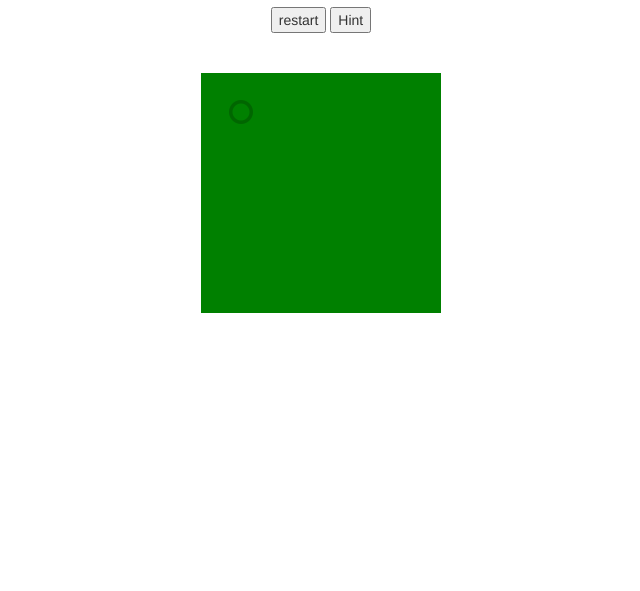
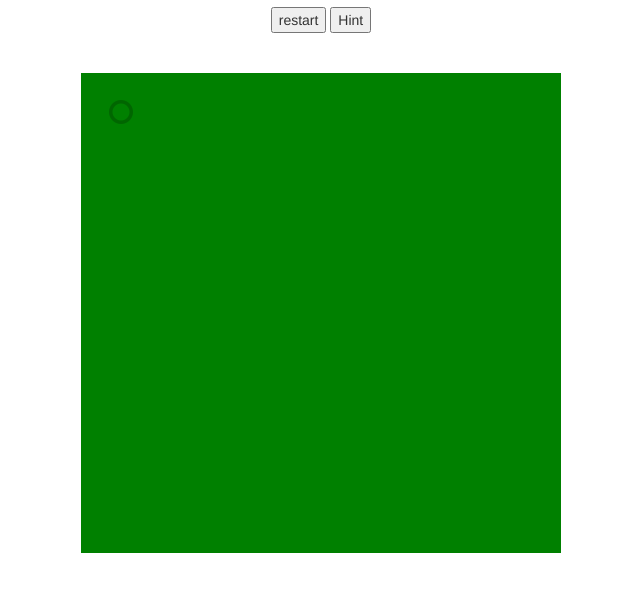
Before and after one commit to QGfcc/TicTacToe, a plain HTML site: page index.html in a window 1280 px wide. Shown: the part 63-654 px from the top of the page, without its empty margins (319-959 px from the left). Drawn offline with nearby package versions, Linux system fonts and the light colour scheme.

Commit message:
griid gen done
need global css
need scores

```diff
--- a/index.html
+++ b/index.html
@@ -40,8 +40,9 @@ and open the template in the editor.
       </div>
 
       <!--//TODO gen from js-->
-      <div class="grid">
-        <div class="row">
+
+      <div class="grid" id="grid">
+<!--        <div class="row">
           <div class="cell" id="cell1">
 
           </div>
@@ -73,7 +74,7 @@ and open the template in the editor.
           <div class="cell" id="cell9">
 
           </div>
-        </div>
+        </div>-->
       </div>
     </div>
 
--- a/js/main.js
+++ b/js/main.js
@@ -6,39 +6,43 @@
 
 
 function TicTacToe() {
-  var horizontalCellNumber = 3;
-  var verticalCellNumber = 3;
-  var cellInARowToWin = 3;
-  var cellsEl = [//TODO gen from rows number
-    [
-      $("#cell1"),
-      $("#cell2"),
-      $("#cell3")
-    ], [
-      $("#cell4"),
-      $("#cell5"),
-      $("#cell6")
-    ], [
-      $("#cell7"),
-      $("#cell8"),
-      $("#cell9")
-    ]
-  ];
-  var cellsVal = [//TODO gen from rows number
-    [
-      undefined,
-      undefined,
-      undefined
-    ], [
-      undefined,
-      undefined,
-      undefined
-    ], [
-      undefined,
-      undefined,
-      undefined
-    ]
-  ];
+  var horizontalCellNumber = 6;
+//  var verticalCellNumber = 6;
+  var verticalCellNumber = horizontalCellNumber;
+  var cellInARowToWin = 4;
+//  var cellsEl = [//TODO gen from rows number
+//    [
+//      $("#cell1"),
+//      $("#cell2"),
+//      $("#cell3")
+//    ], [
+//      $("#cell4"),
+//      $("#cell5"),
+//      $("#cell6")
+//    ], [
+//      $("#cell7"),
+//      $("#cell8"),
+//      $("#cell9")
+//    ]
+//  ];
+//  var cellsVal = [//TODO gen from rows number
+//    [
+//      undefined,
+//      undefined,
+//      undefined
+//    ], [
+//      undefined,
+//      undefined,
+//      undefined
+//    ], [
+//      undefined,
+//      undefined,
+//      undefined
+//    ]
+//  ];
+  var cellsEl;
+  var cellsVal;
+
 //  var glyphiconX = "glyphicon glyphicon-remove";
 //  var iconX = '<span class="glyphicon glyphicon-remove"></span>';
   var iconX = $('<span class="glyphicon glyphicon-remove"></span>');
@@ -50,10 +54,33 @@ function TicTacToe() {
   var isPlayer1X = false; //TODO get in GUI
   var isPlayer1AI = false; //TODO get in GUI
 //  var isPlayer1AI = true;
-  var isPlayer2AI = false;//TODO get in GUI
-//  var isPlayer2AI = true;
+//  var isPlayer2AI = false;//TODO get in GUI
+  var isPlayer2AI = true;
   var isHinting = true; //TODO get in GUI //TODO set to false
   var lastHint = undefined;
+
+  var buildGrid = function () { //TODO get in GUI
+//    var grid = $('<div class="grid"></div>');
+    var grid = $('#grid');
+    var row = $('<div class="row"></div>');
+    var cell = $('<div class="cell"></div>');
+    cellsEl = [];
+    cellsVal = [];
+    for (var i = 0; i < verticalCellNumber; i++) {
+      var curRow = row.clone();
+      var curElLine = [];
+      var curValLine = [];
+      for (var j = 0; j < horizontalCellNumber; j++) {
+        curCell = cell.clone();
+        curElLine.push(curCell);
+        curRow.append(curCell);
+        curValLine.push(undefined);
+      }
+      cellsEl.push(curElLine);
+      cellsVal.push(curValLine);
+      grid.append(curRow);
+    }
+  };
   var displaySelection = function (cellX, cellY) {
     cellsEl[cellX][cellY].text(""); // to clean potential hint
     if (cellsVal[cellX][cellY] === "x") {
@@ -87,22 +114,6 @@ function TicTacToe() {
       removeHint();
     }
   };
-//  var userSelectCell = function (cellX, cellY) {
-//    if (isPlayer1X) {
-//      cellsVal[cellX][cellY] = "x";
-//    } else {
-//      cellsVal[cellX][cellY] = "o";
-//    }
-//    displaySelection(cellX, cellY);
-//  };
-//  var AISelectCell = function (cellX, cellY) {
-//    if (isPlayer1X) {
-//      cellsVal[cellX][cellY] = "o";
-//    } else {
-//      cellsVal[cellX][cellY] = "x";
-//    }
-//    displaySelection(cellX, cellY);
-//  };
   var selectCell = function (cellX, cellY) {
     var curVal = getValues().cur;
     cellsVal[cellX][cellY] = curVal;
@@ -741,6 +752,7 @@ function TicTacToe() {
 //  $('#forkNTXBtn').click(function () {
 //    console.log(getNextTurnForkMove("x")); //TODO delete
 //  });
+  buildGrid();
   setCellListener();
   swapFirstPlayer();//routine will swap it again => get the right first player
   start();
```
